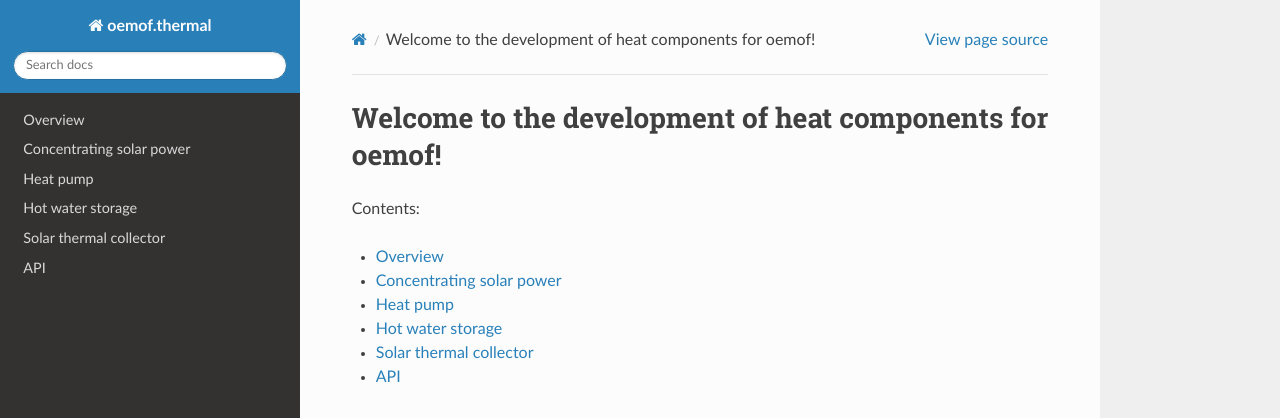
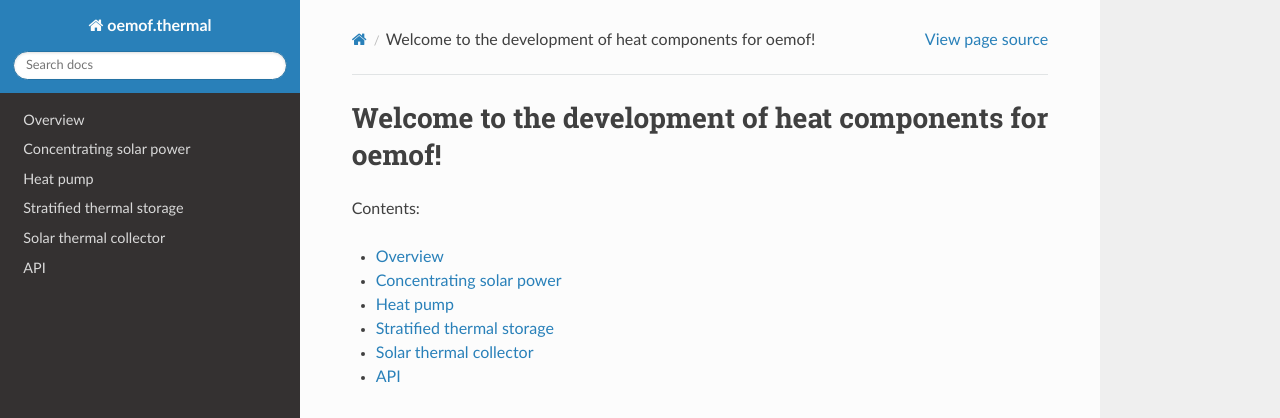
Before and after one commit to oemof/oemof-thermal, a Sphinx documentation site: the page built from docs/index.rst, in a window 1280 px wide. Shown: the top 418 px of the page. Built offline with Sphinx 7.4.7 and the Read the Docs theme 2.0.0, drawn with Linux system fonts in a browser that asks for light colours; formulas are drawn with MathJax 3.

Commit message:
Make naming consistent

```diff
--- a/docs/index.rst
+++ b/docs/index.rst
@@ -14,7 +14,7 @@ Contents:
    overview
    concentrating_solar_power
    heat_pump
-   hot_water_storage
+   stratified_thermal_storage
    solar_thermal_collector
    api
 
--- a/docs/hot_water_storage.rst
+++ b/docs/stratified_thermal_storage.rst
@@ -1,8 +1,8 @@
-.. _hot_water_storage_label:
+.. _stratified_thermal_storage_label:
 
-~~~~~~~~~~~~~~~~~
-Hot water storage
-~~~~~~~~~~~~~~~~~
+~~~~~~~~~~~~~~~~~~~~~~~~~~
+Stratified thermal storage
+~~~~~~~~~~~~~~~~~~~~~~~~~~
 
 A simplified 2-zone-model of a stratified thermal energy storage.
 
```
